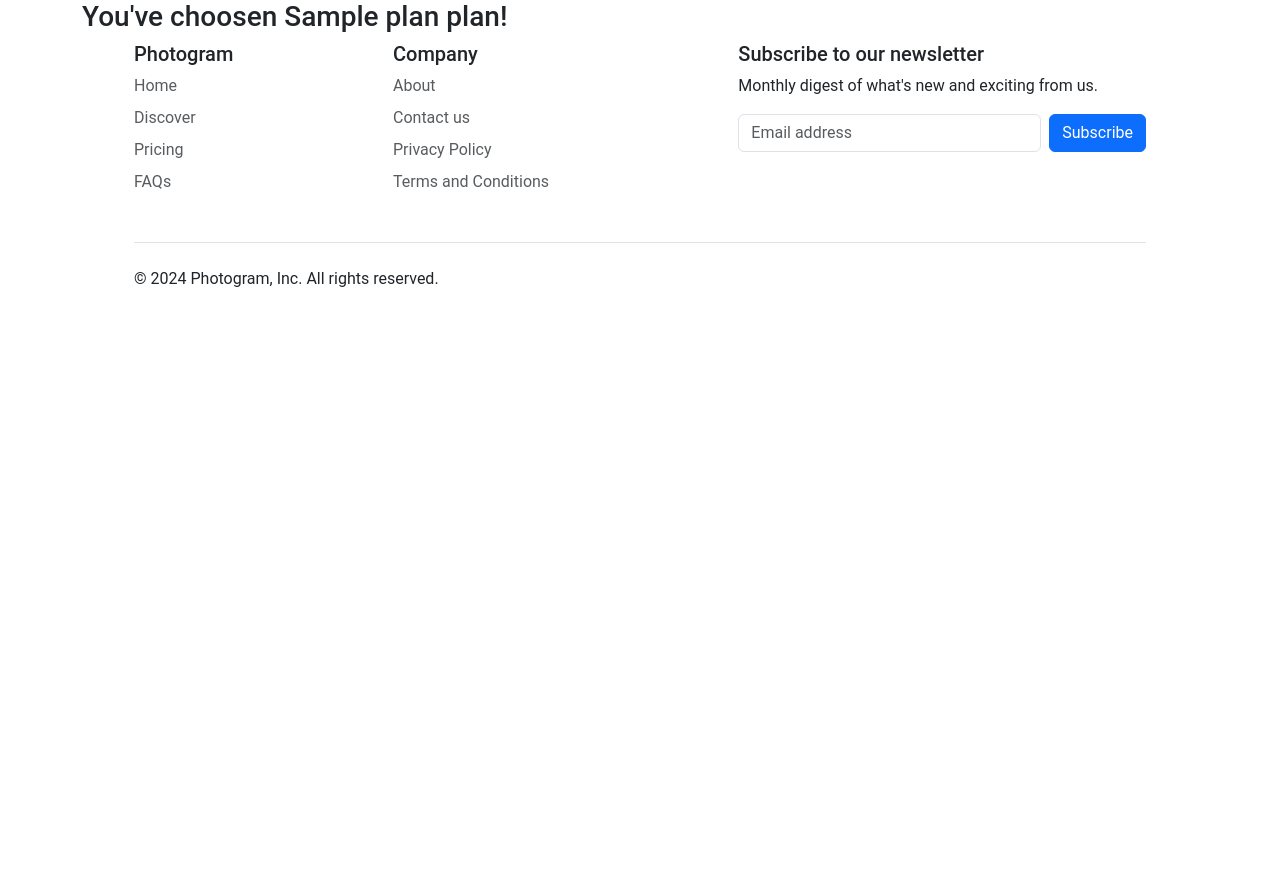
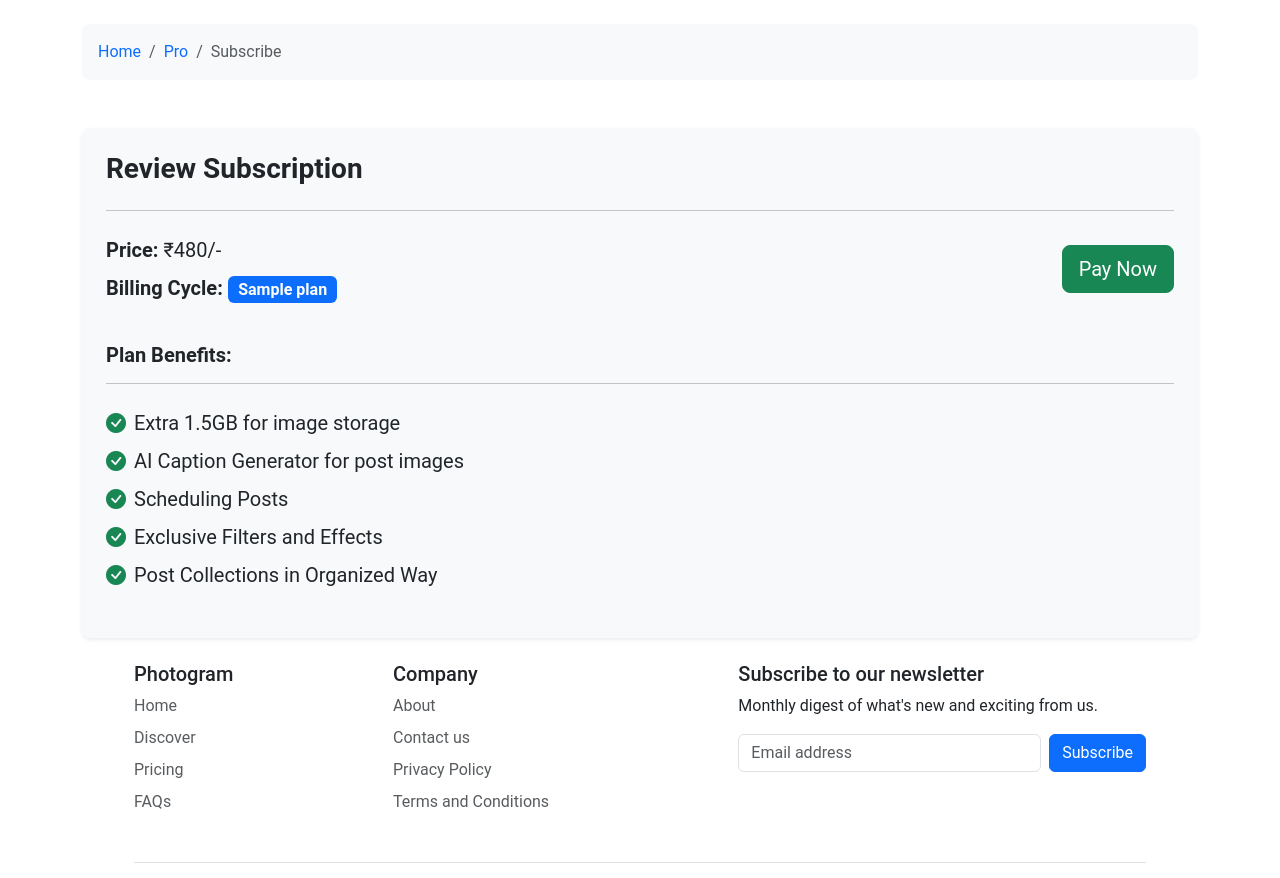
Before and after one commit to henry-jacq/photogram, a PHP site: template views/templates/pro/subscribe.php in a window 1280 px wide. Shown: the top 878 px of the page. Before the commit the page ends 287 px from the top, so only its background shows below. Run offline with PHP 8.4, Linux system fonts and the light colour scheme; the template is opened without the code that fills it: most values are stand-ins (such as "Sample title", 1, 10 or a date in 2020).

Commit message:
refactor: update subscription plans links and enhance subscription review page with pricing and benefits

```diff
--- a/views/templates/pro/plans.php
+++ b/views/templates/pro/plans.php
@@ -30,7 +30,7 @@
                             </div>
                             <small class="ms-auto small text-end">Prices are marked in INR</small>
                         </div>
-                        <a href="/pro/subscribe/monthly" class="btn w-100 bg-body-secondary border-0 text-body">Subscribe</a>
+                        <a href="/pro/subscribe?plans=monthly" class="btn w-100 bg-body-secondary border-0 text-body">Choose Plan</a>
                     </div>
                 </div>
             </div>
@@ -63,7 +63,7 @@
                             </div>
                             <small class="ms-auto small text-end">Prices are marked in INR</small>
                         </div>
-                        <a href="/pro/subscribe/yearly" class="btn w-100 bg-body-secondary border-0 text-body">Subscribe</a>
+                        <a href="/pro/subscribe?plans=yearly" class="btn w-100 bg-body-secondary border-0 text-body">Choose Plan</a>
                     </div>
                 </div>
             </div>
--- a/views/templates/pro/subscribe.php
+++ b/views/templates/pro/subscribe.php
@@ -1,3 +1,52 @@
-<div class="container">
-    <h3>You've choosen <?= $plan ?> plan!</h3>
+<div class="container mt-4">
+  <!-- Breadcrumb -->
+  <nav aria-label="breadcrumb">
+    <ol class="breadcrumb bg-body-tertiary p-3 rounded-3 mb-5">
+      <li class="breadcrumb-item"><a href="/" class="text-decoration-none">Home</a></li>
+      <li class="breadcrumb-item"><a href="/pro/plans" class="text-decoration-none">Pro</a></li>
+      <li class="breadcrumb-item active" aria-current="page">Subscribe</li>
+    </ol>
+  </nav>
+
+  <div class="card px-4 py-4 shadow-sm bg-body-tertiary border-0 rounded-3 mb-4">
+    <h2 class="h3 fw-bold text-body">Review Subscription</h2>
+    <hr class="mb-4">
+
+    <div class="d-flex flex-column flex-md-row align-items-md-center justify-content-between mb-4">
+      <div class="mb-3 mb-md-0">
+        <p class="fs-5 mb-2">
+          <strong>Price:</strong>
+          <span class="text-body">₹<?= (lcfirst($plan) == 'monthly' ? '50' : '480') ?>/-</span>
+        </p>
+        <p class="fs-5 mb-0">
+          <strong>Billing Cycle:</strong>
+          <span class="badge bg-primary fs-6"><?= htmlspecialchars(ucfirst($plan)) ?></span>
+        </p>
+      </div>
+      <button id="payButton" class="btn btn-lg btn-success">Pay Now</button>
+    </div>
+
+    <!-- Plan Benefits -->
+    <h5 class="fw-semibold mt-3 text-body">Plan Benefits:</h5>
+    <hr class="mt-2 mb-4">
+
+    <ul class="list-unstyled fs-5 text-start">
+      <li class="mb-2">
+        <i class="bi bi-check-circle-fill text-success me-2 fs-5"></i>Extra 1.5GB for image storage
+      </li>
+      <li class="mb-2">
+        <i class="bi bi-check-circle-fill text-success me-2 fs-5"></i>AI Caption Generator for post images
+      </li>
+      <li class="mb-2">
+        <i class="bi bi-check-circle-fill text-success me-2 fs-5"></i>Scheduling Posts
+      </li>
+      <li class="mb-2">
+        <i class="bi bi-check-circle-fill text-success me-2 fs-5"></i>Exclusive Filters and Effects
+      </li>
+      <li class="mb-2">
+        <i class="bi bi-check-circle-fill text-success me-2 fs-5"></i>Post Collections in Organized Way
+      </li>
+    </ul>
+
+  </div>
 </div>
```
